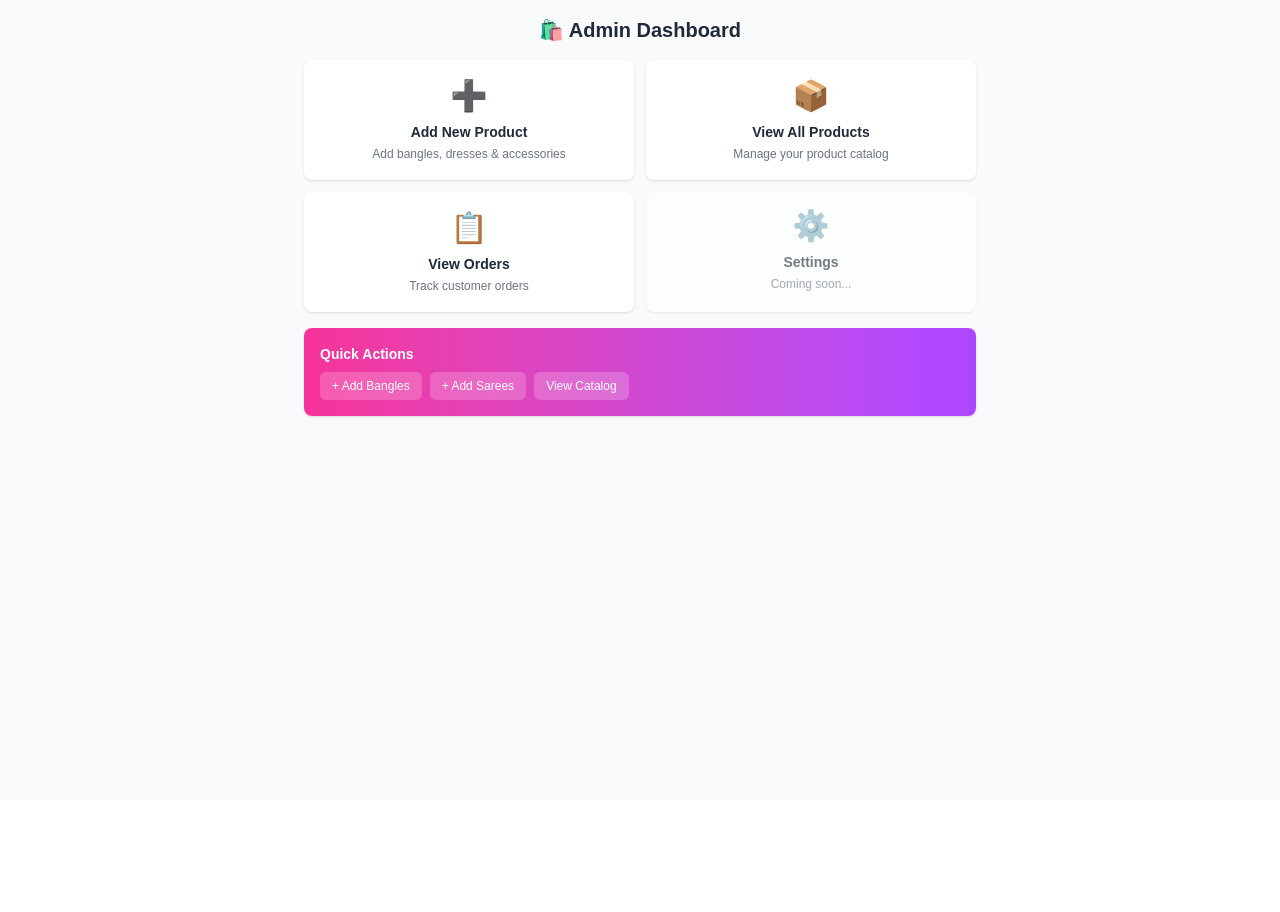
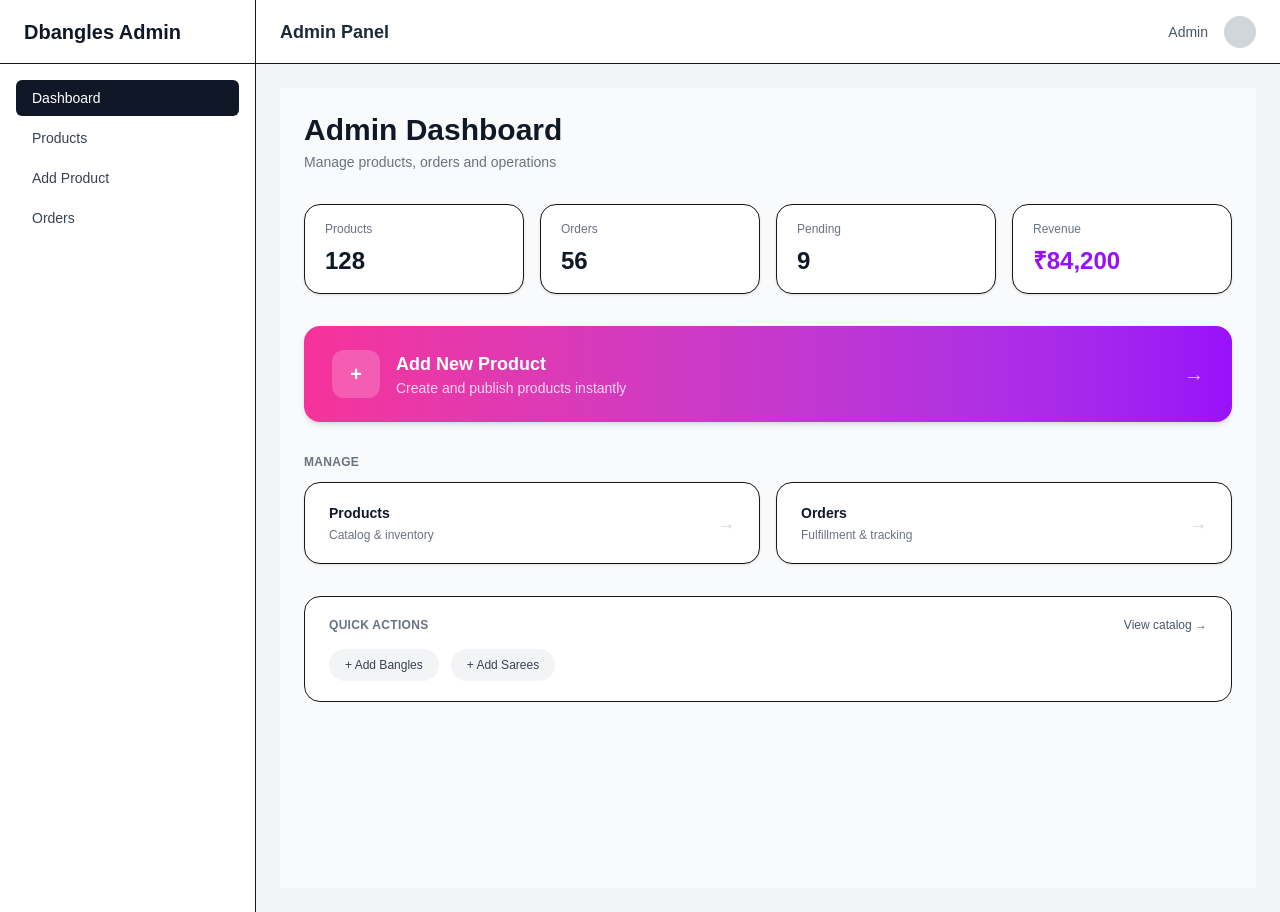
Before and after one commit to menueaswaran-design/Dbangles, a Next.js app: page /admin in a window 1280 px wide. Before the commit the page ends 800 px from the top, so only its background shows below. Built offline with nearby package versions, Linux system fonts and the light colour scheme.

Commit message:
Admin Changes

```diff
--- /dev/null
+++ b/app/admin/layout.jsx
@@ -0,0 +1,69 @@
+"use client";
+
+import Link from "next/link";
+import { usePathname } from "next/navigation";
+
+export default function AdminLayout({ children }) {
+  const pathname = usePathname();
+
+  const navItems = [
+    { name: "Dashboard", href: "/admin" },
+    { name: "Products", href: "/admin/products" },
+    { name: "Add Product", href: "/admin/add-product" },
+    { name: "Orders", href: "/admin/orders" },
+  ];
+
+  return (
+    <div className="flex min-h-screen bg-gray-100">
+      {/* ================= SIDEBAR ================= */}
+      <aside className="w-64 bg-white border-r">
+        <div className="h-16 flex items-center px-6 border-b">
+          <h1 className="text-xl font-bold text-gray-900">
+            Dbangles Admin
+          </h1>
+        </div>
+
+        <nav className="p-4 space-y-1">
+          {navItems.map((item) => {
+            const isActive = pathname === item.href;
+
+            return (
+              <Link
+                key={item.name}
+                href={item.href}
+                className={`block rounded-md px-4 py-2 text-sm font-medium transition
+                  ${
+                    isActive
+                      ? "bg-gray-900 text-white"
+                      : "text-gray-700 hover:bg-gray-100"
+                  }`}
+              >
+                {item.name}
+              </Link>
+            );
+          })}
+        </nav>
+      </aside>
+
+      {/* ================= MAIN CONTENT ================= */}
+      <div className="flex-1 flex flex-col">
+        {/* ---------- HEADER ---------- */}
+        <header className="h-16 bg-white border-b flex items-center justify-between px-6">
+          <h2 className="text-lg font-semibold text-gray-800">
+            Admin Panel
+          </h2>
+
+          <div className="flex items-center gap-4">
+            <span className="text-sm text-gray-600">Admin</span>
+            <div className="w-8 h-8 rounded-full bg-gray-300" />
+          </div>
+        </header>
+
+        {/* ---------- PAGE CONTENT ---------- */}
+        <main className="flex-1 p-6 overflow-y-auto">
+          {children}
+        </main>
+      </div>
+    </div>
+  );
+}
--- a/app/admin/orders/page.jsx
+++ b/app/admin/orders/page.jsx
@@ -3,8 +3,8 @@
 import React, { use, useEffect, useState } from "react";
 
 const API_URL = typeof window !== "undefined"
-  ? `${window.location.protocol}//${window.location.hostname}:3001/api/orders`
-  : "http://localhost:3001/api/orders";
+  ? `${window.location.protocol}//${window.location.hostname}:3000/api/orders`
+  : "http://localhost:3000/api/orders";
 
 const statusColor = {
   Placed: "bg-yellow-100 text-yellow-700 animate-pulse",
--- a/app/admin/page.jsx
+++ b/app/admin/page.jsx
@@ -4,89 +4,142 @@
 
 export default function AdminDashboard() {
   return (
-    <div className="min-h-screen bg-gray-50 py-4 px-3">
-      <div className="max-w-2xl mx-auto">
-        <h1 className="text-xl font-bold text-gray-800 mb-4 text-center">
-          🛍️ Admin Dashboard
-        </h1>
+    <div className="min-h-screen bg-gray-50 px-6 py-6">
+      <div className="mx-auto max-w-7xl space-y-8">
 
-        <div className="grid grid-cols-2 gap-3">
-          {/* Add Product Card */}
-          <Link href="/admin/add-product">
-            <div className="bg-white rounded-lg shadow p-4 hover:shadow-md transition-all cursor-pointer border-2 border-transparent hover:border-pink-300">
-              <div className="text-3xl mb-2 text-center">➕</div>
-              <h2 className="text-sm font-semibold text-gray-800 text-center mb-1">
+        {/* ================= HEADER ================= */}
+        <header className="flex items-center justify-between">
+          <div>
+            <h1 className="text-3xl font-semibold text-gray-900">
+              Admin Dashboard
+            </h1>
+            <p className="mt-1 text-sm text-gray-500">
+              Manage products, orders and operations
+            </p>
+          </div>
+        </header>
+
+        {/* ================= STATS ROW ================= */}
+        <section className="grid grid-cols-2 gap-4 md:grid-cols-4">
+          <Stat title="Products" value="128" />
+          <Stat title="Orders" value="56" />
+          <Stat title="Pending" value="9" />
+          <Stat title="Revenue" value="₹84,200" highlight />
+        </section>
+
+        {/* ================= PRIMARY ACTION ================= */}
+        <Link
+          href="/admin/add-product"
+          className="group relative flex items-center justify-between rounded-2xl bg-gradient-to-r from-pink-500 to-purple-600 px-7 py-6 text-white shadow-md transition hover:-translate-y-0.5 hover:shadow-lg"
+        >
+          <div className="flex items-center gap-4">
+            <div className="flex h-12 w-12 items-center justify-center rounded-xl bg-white/20 text-xl font-semibold">
+              +
+            </div>
+            <div>
+              <h2 className="text-lg font-semibold">
                 Add New Product
               </h2>
-              <p className="text-gray-500 text-center text-xs">
-                Add bangles, dresses & accessories
+              <p className="text-sm text-white/80">
+                Create and publish products instantly
               </p>
             </div>
-          </Link>
+          </div>
+          <span className="text-xl text-white/70 transition group-hover:translate-x-1">
+            →
+          </span>
+        </Link>
 
-          {/* View Products Card */}
-          <Link href="/admin/products">
-            <div className="bg-white rounded-lg shadow p-4 hover:shadow-md transition-all cursor-pointer border-2 border-transparent hover:border-purple-300">
-              <div className="text-3xl mb-2 text-center">📦</div>
-              <h2 className="text-sm font-semibold text-gray-800 text-center mb-1">
-                View All Products
-              </h2>
-              <p className="text-gray-500 text-center text-xs">
-                Manage your product catalog
-              </p>
-            </div>
-          </Link>
+        {/* ================= MANAGE ================= */}
+        <section>
+          <p className="mb-3 text-xs font-semibold uppercase tracking-wide text-gray-500">
+            Manage
+          </p>
 
-          {/* Orders Card */}
-          <Link href="/admin/orders">
-            <div className="bg-white rounded-lg shadow p-4 hover:shadow-md transition-all cursor-pointer border-2 border-transparent hover:border-blue-300">
-              <div className="text-3xl mb-2 text-center">📋</div>
-              <h2 className="text-sm font-semibold text-gray-800 text-center mb-1">
-                View Orders
-              </h2>
-              <p className="text-gray-500 text-center text-xs">
-                Track customer orders
-              </p>
-            </div>
-          </Link>
+          <div className="grid grid-cols-1 gap-4 md:grid-cols-2">
+            <ManageCard
+              href="/admin/products"
+              title="Products"
+              desc="Catalog & inventory"
+            />
+            <ManageCard
+              href="/admin/orders"
+              title="Orders"
+              desc="Fulfillment & tracking"
+            />
+          </div>
+        </section>
 
-          {/* Settings Card */}
-          <div className="bg-white rounded-lg shadow p-4 opacity-60 cursor-not-allowed">
-            <div className="text-3xl mb-2 text-center">⚙️</div>
-            <h2 className="text-sm font-semibold text-gray-800 text-center mb-1">
-              Settings
-            </h2>
-            <p className="text-gray-500 text-center text-xs">
-              Coming soon...
+        {/* ================= QUICK ACTIONS ================= */}
+        <section className="rounded-2xl border bg-white px-6 py-5">
+          <div className="flex items-center justify-between">
+            <p className="text-xs font-semibold uppercase tracking-wide text-gray-500">
+              Quick Actions
             </p>
-          </div>
-        </div>
-
-        {/* Quick Stats */}
-        <div className="mt-4 bg-gradient-to-r from-pink-500 to-purple-500 rounded-lg shadow p-4 text-white">
-          <h3 className="text-sm font-semibold mb-2">Quick Actions</h3>
-          <div className="flex flex-wrap gap-2">
-            <Link
-              href="/admin/add-product"
-              className="bg-white/20 hover:bg-white/30 px-3 py-1.5 rounded-md text-xs font-medium transition-colors"
-            >
-              + Add Bangles
-            </Link>
-            <Link
-              href="/admin/add-product"
-              className="bg-white/20 hover:bg-white/30 px-3 py-1.5 rounded-md text-xs font-medium transition-colors"
-            >
-              + Add Sarees
-            </Link>
             <Link
               href="/admin/products"
-              className="bg-white/20 hover:bg-white/30 px-3 py-1.5 rounded-md text-xs font-medium transition-colors"
+              className="text-xs font-medium text-gray-600 hover:text-gray-900"
             >
-              View Catalog
+              View catalog →
             </Link>
           </div>
-        </div>
+
+          <div className="mt-4 flex flex-wrap gap-3">
+            <QuickBtn label="Add Bangles" />
+            <QuickBtn label="Add Sarees" />
+          </div>
+        </section>
+
       </div>
     </div>
   );
 }
+
+/* ================= SMALL COMPONENTS ================= */
+
+function Stat({ title, value, highlight }) {
+  return (
+    <div className="rounded-2xl border bg-white px-5 py-4 shadow-sm transition hover:shadow-md">
+      <p className="text-xs font-medium text-gray-500">{title}</p>
+      <p
+        className={`mt-2 text-2xl font-semibold ${
+          highlight ? "text-purple-600" : "text-gray-900"
+        }`}
+      >
+        {value}
+      </p>
+    </div>
+  );
+}
+
+function ManageCard({ href, title, desc }) {
+  return (
+    <Link
+      href={href}
+      className="group flex items-center justify-between rounded-2xl border bg-white px-6 py-5 shadow-sm transition hover:-translate-y-0.5 hover:shadow-md"
+    >
+      <div>
+        <h3 className="text-sm font-semibold text-gray-900">
+          {title}
+        </h3>
+        <p className="mt-1 text-xs text-gray-500">
+          {desc}
+        </p>
+      </div>
+      <span className="text-lg text-gray-300 transition group-hover:text-gray-500 group-hover:translate-x-1">
+        →
+      </span>
+    </Link>
+  );
+}
+
+function QuickBtn({ label }) {
+  return (
+    <Link
+      href="/admin/add-product"
+      className="rounded-full bg-gray-100 px-4 py-2 text-xs font-medium text-gray-700 transition hover:bg-gray-200 hover:text-gray-900"
+    >
+      + {label}
+    </Link>
+  );
+}
```
